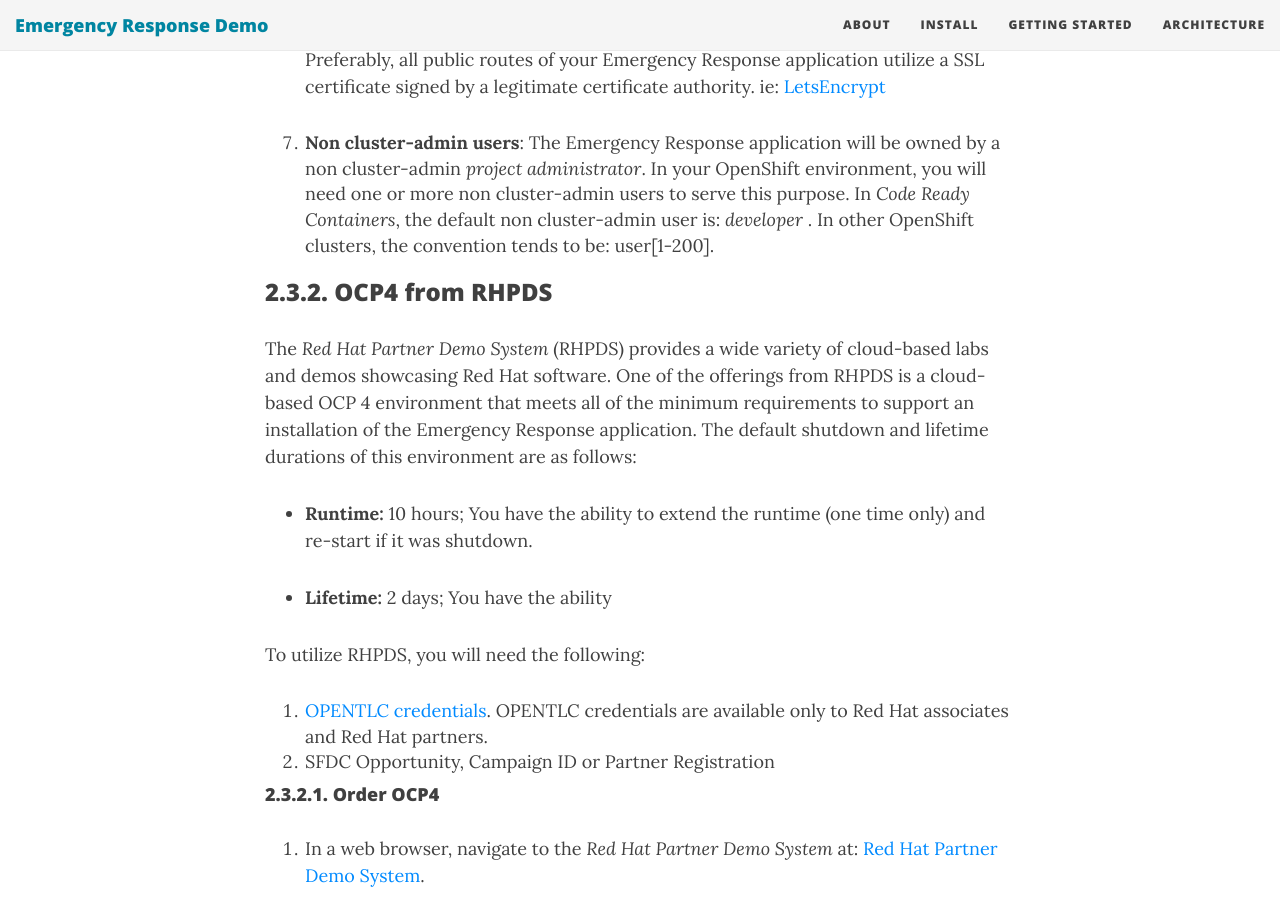
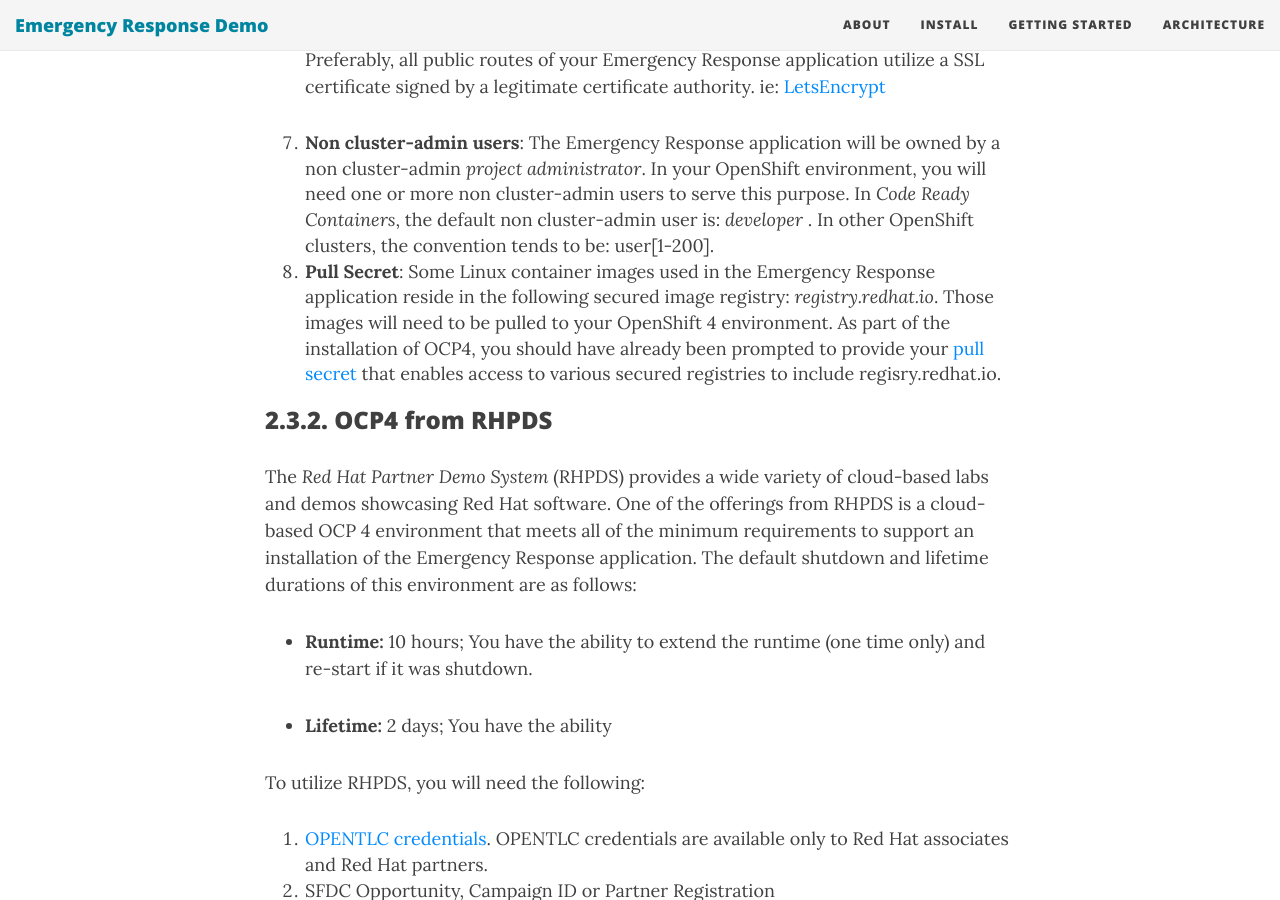
Before and after one commit to Emergency-Response-Demo/erdemo.io, a Jekyll site: the page built from install.md, in a window 1280 px wide and 900 px high, scrolled down 3468 px. Built offline with Jekyll 4.4.1, drawn with Linux system fonts in a browser that asks for light colours; nearby versions of some CDN libraries; our own code applies the rules of GitHub Pages for plain Markdown files.

Commit message:
Adding note to install.md pertaining to image pull secret for OCP 4

```diff
--- a/install.md
+++ b/install.md
@@ -77,6 +77,10 @@
    Preferably, all public routes of your Emergency Response application utilize a SSL certificate signed by a legitimate certificate authority.  ie:  [LetsEncrypt](https://letsencrypt.org/)
 7. **Non cluster-admin users**:
    The Emergency Response application will be owned by a non cluster-admin _project administrator_.  In your OpenShift environment, you will need one or more non cluster-admin users to serve this purpose.  In _Code Ready Containers_, the default non cluster-admin user is:  _developer_ .  In other OpenShift clusters, the convention tends to be:  user[1-200].
+8. **Pull Secret**:
+   Some Linux container images used in the Emergency Response application reside in the following secured image registry:  _registry.redhat.io_.
+   Those images will need to be pulled to your OpenShift 4 environment.
+   As part of the installation of OCP4, you should have already been prompted to provide your [pull secret](https://cloud.redhat.com/openshift/install/pull-secret) that enables access to various secured registries to include regisry.redhat.io.
 
 
 
```
